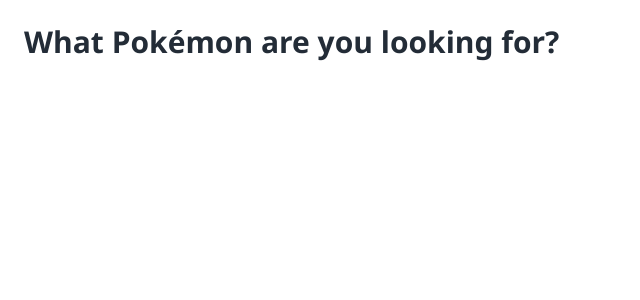
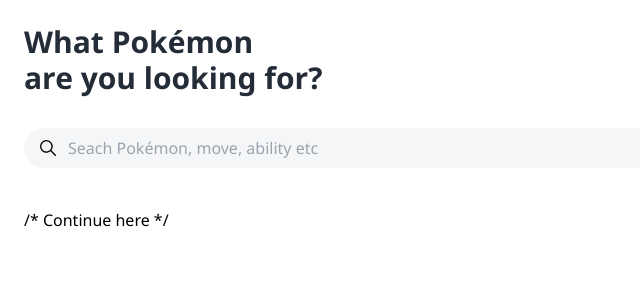
Before and after one commit to vctrlima/pokedex, a Next.js app: page / in a window 1280 px wide. Shown: the top 300 px of the page, without its empty margins (0-640 px from the left). Built offline with nearby package versions, Linux system fonts and the light colour scheme.

Commit message:
Landing Page first commit

```diff
--- /dev/null
+++ b/src/components/LandingPage.tsx
@@ -0,0 +1,21 @@
+import styles from "../styles/components/LandingPage.module.scss";
+
+export function LandingPage() {
+    return (
+        <div className={styles.contentContainer}>
+            <div className={styles.titleContainer}>
+                <h2>What Pokémon<br/>are you looking for?</h2>
+            </div>
+            <div className={styles.inputContainer}>
+                <img src="./svg/icon-search.svg"/>
+                <input
+                    type="text"
+                    placeholder="Seach Pokémon, move, ability etc"
+                />
+            </div>
+            <div className={styles.gridContainer}>
+                /* Continue here */
+            </div>
+        </div>
+    )
+}
--- a/src/components/PageLanding.tsx
+++ /dev/null
@@ -1,11 +0,0 @@
-import styles from "../styles/components/PageLanding.module.scss";
-
-export function PageLanding() {
-    return (
-        <div className={styles.container}>
-            <div className={styles.titleContainer}>
-                <h2>What Pokémon are you looking for?</h2>
-            </div>
-        </div>
-    )
-}
--- a/src/pages/index.tsx
+++ b/src/pages/index.tsx
@@ -1,5 +1,5 @@
 import Head from "next/head";
-import { PageLanding } from "../components/PageLanding";
+import { LandingPage } from "../components/LandingPage";
 
 export default function Home() {
     return (
@@ -8,7 +8,7 @@
                 <title>Pokédex | Home</title>
                 <link rel="icon" href="/favicon.ico" />
             </Head>
-            <PageLanding />
+            <LandingPage />
         </div>
     );
 }
--- /dev/null
+++ b/src/styles/components/LandingPage.module.scss
@@ -0,0 +1,18 @@
+.contentContainer {
+    @apply p-6
+}
+.contentContainer .titleContainer h2 {
+    @apply text-ebony-clay text-3xl font-bold
+}
+.contentContainer .inputContainer {
+    @apply w-full bg-porcelain text-center rounded-full py-0 px-2 mt-8 relative
+}
+.contentContainer .inputContainer img {
+    @apply w-4 h-4 absolute top-3 left-4
+}
+.contentContainer .inputContainer input {
+    @apply w-full py-2 pr-0 pl-9 rounded-full bg-porcelain
+}
+.contentContainer .gridContainer {
+    @apply grid grid-cols-2 gap-3 mt-10
+}
--- a/src/styles/components/PageLanding.module.scss
+++ /dev/null
@@ -1,6 +0,0 @@
-.container {
-    @apply p-6
-}
-.container .titleContainer h2 {
-    @apply text-ebony-clay text-3xl font-bold
-}
```
Also changed, not shown: public/svg/icon-search.svg (added).
